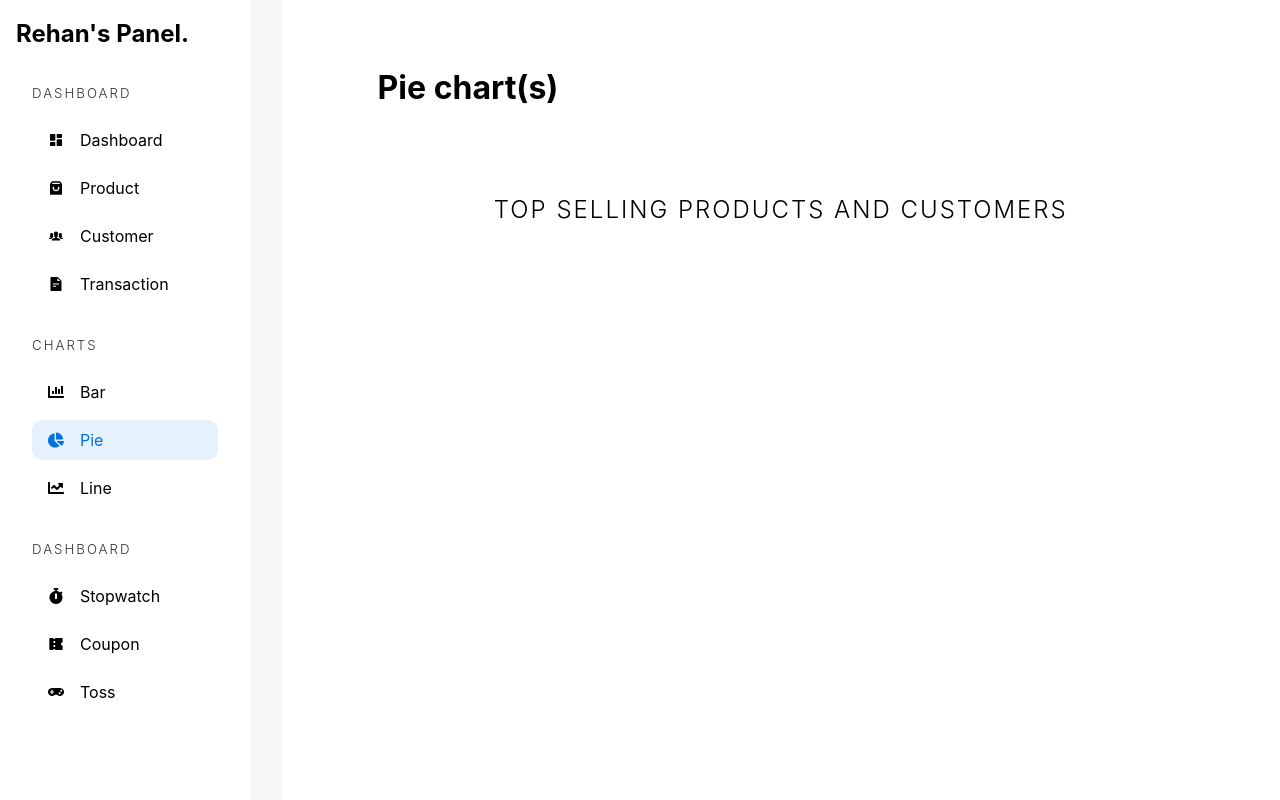
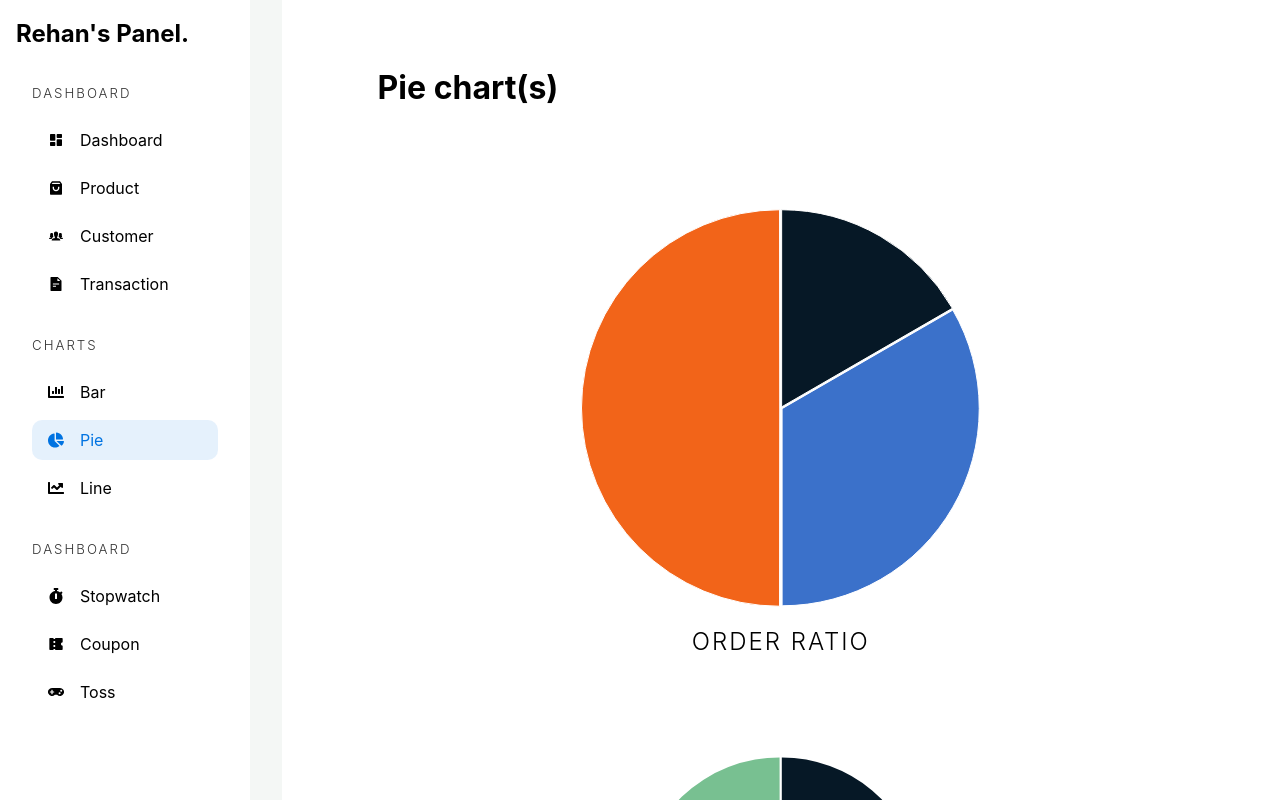
Before and after one commit to abrehan2/React-Dashboard, a React (Vite) app: page /admin/chart/pie in a window 1280 px wide. Built offline with nearby package versions, Linux system fonts and the light colour scheme.

Commit message:
BREAKING CHANGE: INTEGRATED PIE AND DOUGNUT CHARTS

```diff
--- a/src/pages/charts/PieChart.tsx
+++ b/src/pages/charts/PieChart.tsx
@@ -1,5 +1,7 @@
 // IMPORTS -
 import Sidebar from "../../components/Sidebar";
+import {DoughnutChart, PieChart as Pie} from "../../components/Charts";
+import {categories} from "../../assets/data.json";
 
 
 
@@ -10,15 +12,30 @@ const PieChart = () => {
       <main className="chartContainer">
         <h1>Pie chart(s)</h1>
         <section>
-
           <div>
-
+            <Pie
+              labels={["Processing", "Shipped", "Delivered"]}
+              data={[10, 20, 30]}
+              backgroundColor={["#061826", "#3b71ca", "#f26419"]}
+              offset={[5, 5, 5]}
+            />
           </div>
 
-          <h2>Top selling products and customers</h2>
+          <h2>Order ratio</h2>
         </section>
 
+        <section>
+          <div>
+            <DoughnutChart
+              labels={categories.map((i) => i.heading)}
+              data={categories.map((i) => i.value)}
+              backgroundColor={["#061826", "#3b71ca", "#f26419", "#78C091"]}
+              offset={[5, 5, 5]}
+            />
+          </div>
 
+          <h2>Product categories ratio</h2>
+        </section>
       </main>
     </div>
   );
--- a/src/styles/_chart.scss
+++ b/src/styles/_chart.scss
@@ -11,6 +11,13 @@
     width: 80%;
     margin: 4rem auto;
 
+    > div {
+      max-width: 25rem;
+      margin: auto;
+      margin-top: 6rem;
+      margin-bottom: -1rem;
+    }
+
     > h2 {
       margin: 2rem 0;
       text-align: center;
```
Lines whose indentation alone changed are shown as unchanged.
